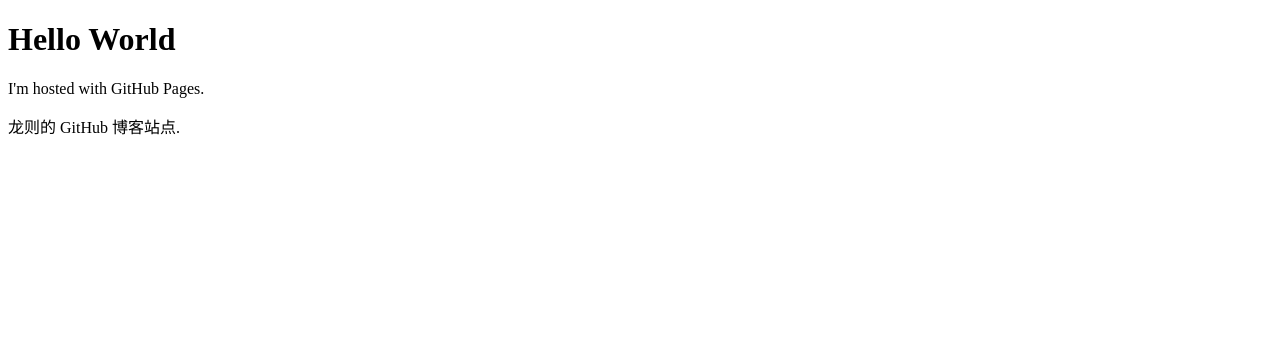
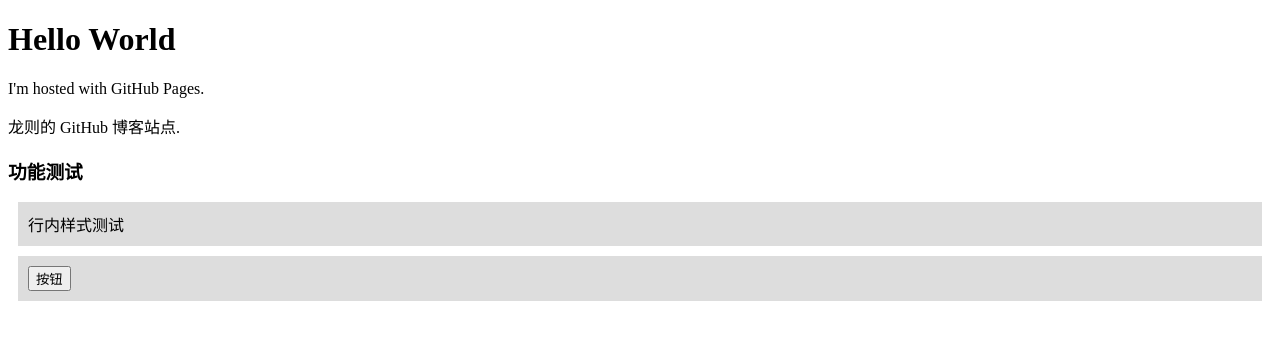
Before and after one commit to xiaoqiang-zhao/xiaoqiang-zhao.github.io, a plain HTML site: page index.html in a window 1280 px wide. Drawn offline with Linux system fonts and the light colour scheme.

Commit message:
提交功能测试

```diff
--- /dev/null
+++ b/css.css
@@ -0,0 +1,3 @@
+h3 {
+    color: red;
+}
--- a/index.html
+++ b/index.html
@@ -2,11 +2,27 @@
 <html>
 <head lang="en">
     <meta charset="UTF-8">
-    <title></title>
+    <title>龙则的 GitHub 博客站点</title>
+
+    <style rel="stylesheet">
+        .region {
+            padding: 10px;
+            margin: 10px;
+            background: #dddddd;
+        }
+    </style>
+    <script src="js.js"></script>
 </head>
 <body>
 <h1>Hello World</h1>
 <p>I'm hosted with GitHub Pages.</p>
 <p>龙则的 GitHub 博客站点.</p>
+<h3>功能测试</h3>
+<div class="region">
+    行内样式测试
+</div>
+<div class="region">
+    <button onclick="myAlert">按钮</button>
+</div>
 </body>
 </html>
--- /dev/null
+++ b/js.js
@@ -0,0 +1,6 @@
+/**
+ * Created by zhaoxiaoqiang on 15/8/30.
+ */
+function myAlert () {
+    alert('外连js成功！');
+}
```
